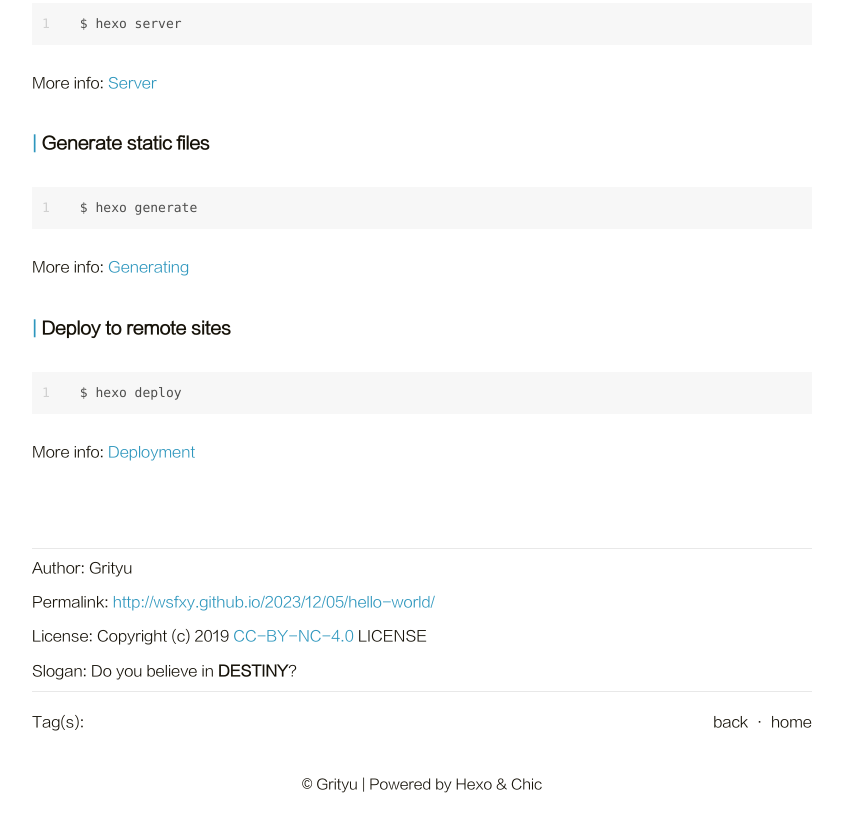
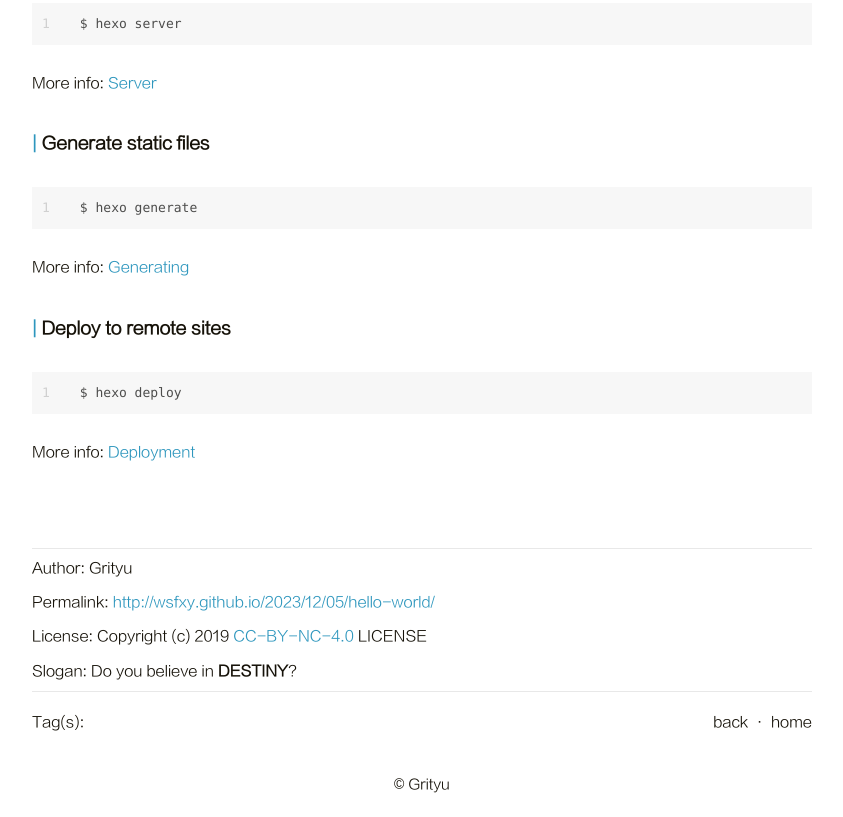
Before and after one commit to wsfxy/wsfxy.github.io, a plain HTML site: page 2023/12/05/hello-world/index.html in a window 1280 px wide. Shown: the part 619-1436 px from the top of the page, without its empty margins (218-1061 px from the left). Drawn offline with nearby package versions, Linux system fonts and the light colour scheme; some packages are replaced by stand-ins of ours.

Commit message:
Site updated: 2023-12-05 23:25:38

```diff
--- a/2023/12/05/hello-world/index.html
+++ b/2023/12/05/hello-world/index.html
@@ -321,7 +321,7 @@
             </div>
             <footer id="footer" class="footer">
     <div class="copyright">
-        <span>© Grityu | Powered by <a href="https://hexo.io" target="_blank">Hexo</a> & <a href="https://github.com/Siricee/hexo-theme-Chic" target="_blank">Chic</a></span>
+        <span>© Grityu</span>
     </div>
 </footer>
 
```
